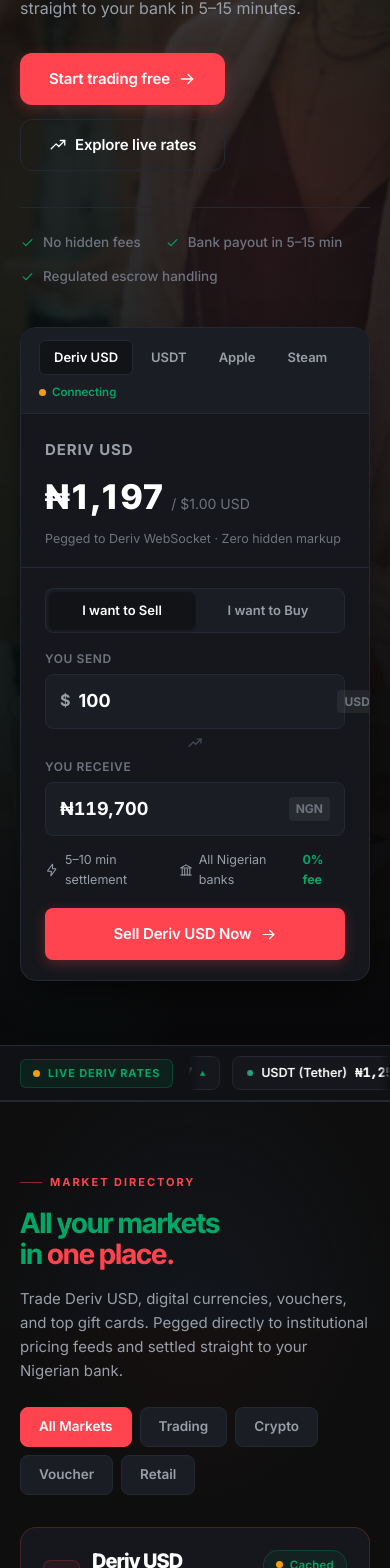
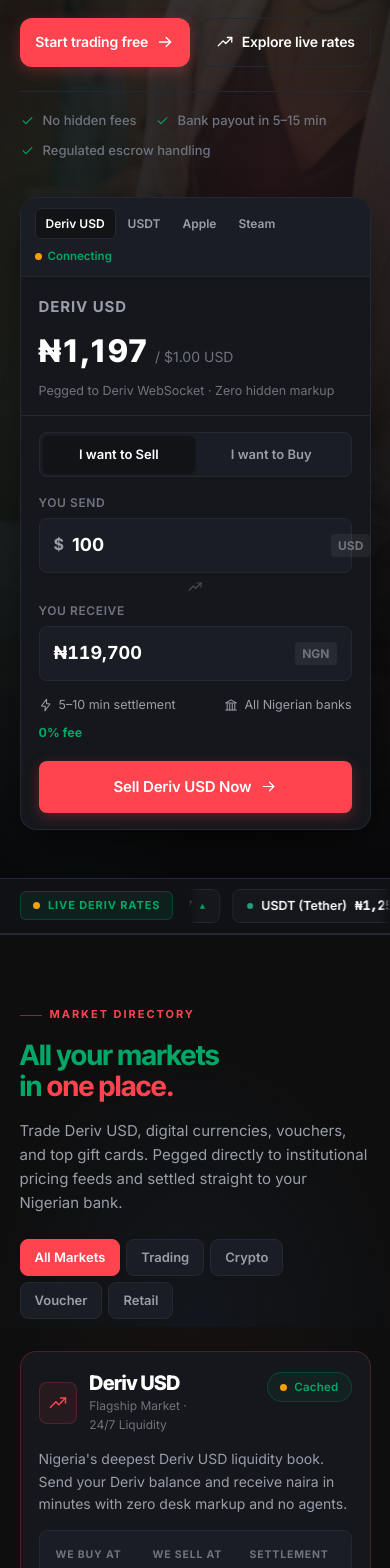
Before and after one commit to karargee/plero-technologies, a Nuxt app: page / in a window 390 px wide. Shown: the part 361-1929 px from the top of the page. Built offline with nearby package versions, Linux system fonts and the light colour scheme; no server answers.

Commit message:
fix: comprehensive mobile view polish across all marketing sections

```diff
--- a/app/assets/css/main.css
+++ b/app/assets/css/main.css
@@ -116,7 +116,7 @@
 /* Below 1024px the nav collapses to hamburger — single row, same height. */
 @media (max-width: 1024px) {
   :root {
-    --nav-h: 68px;
+    --nav-h: 64px;
   }
 }
 
@@ -225,7 +225,7 @@
   width: 100%;
   max-width: 1200px;
   margin-inline: auto;
-  padding-inline: clamp(20px, 5vw, 40px);
+  padding-inline: clamp(16px, 5vw, 40px);
 }
 
 .section {
@@ -236,7 +236,16 @@
 /* Vertical rhythm is generous on desktop and wasteful on a phone. */
 @media (max-width: 720px) {
   .section {
-    padding-block: clamp(48px, 11vw, 68px);
+    padding-block: 48px 56px;
+  }
+  .section-title {
+    font-size: clamp(24px, 7vw, 34px);
+  }
+  .section-lede {
+    font-size: 15px;
+  }
+  .section-head {
+    margin-bottom: 28px;
   }
 }
 
--- a/app/components/marketing/SiteFooter.vue
+++ b/app/components/marketing/SiteFooter.vue
@@ -238,16 +238,43 @@
 @media (max-width: 1024px) {
   .footer-top {
     grid-template-columns: 1fr 1fr;
+    gap: 32px;
   }
   .footer-brand,
   .footer-col--wide {
     grid-column: 1 / -1;
   }
 }
-@media (max-width: 560px) {
+@media (max-width: 640px) {
+  .footer-top {
+    grid-template-columns: 1fr 1fr;
+    gap: 28px 20px;
+  }
+  .footer-brand {
+    grid-column: 1 / -1;
+  }
+  .footer-col--wide {
+    grid-column: 1 / -1;
+  }
+  .footer-desc {
+    max-width: 100%;
+  }
+}
+@media (max-width: 480px) {
+  .footer-top {
+    grid-template-columns: 1fr;
+  }
   .footer-bottom {
     flex-direction: column;
     align-items: flex-start;
+    gap: 12px;
+  }
+  .bottom-links {
+    gap: 14px;
+    flex-wrap: wrap;
+  }
+  .footer-disclosure {
+    font-size: 11.5px;
   }
 }
 </style>
--- a/app/components/marketing/SiteHeader.vue
+++ b/app/components/marketing/SiteHeader.vue
@@ -307,12 +307,12 @@
   right: 0;
   height: calc(100dvh - var(--nav-h));
   z-index: 202;
-  background: #08080a;
-  border-top: 1px solid rgba(255,255,255,0.07);
+  background: #0a0a0c;
+  border-top: 1px solid var(--hairline);
   display: flex;
   flex-direction: column;
-  padding: 20px 24px 40px;
-  gap: 6px;
+  padding: 16px 20px 40px;
+  gap: 4px;
   overflow-y: auto;
 }
 
@@ -320,16 +320,16 @@
   display: flex;
   align-items: center;
   gap: 10px;
-  padding: 14px 16px;
+  padding: 13px 16px;
   border-radius: 12px;
-  background: rgba(20, 184, 146, 0.1);
-  border: 1px solid rgba(20, 184, 146, 0.2);
-  margin-bottom: 8px;
+  background: rgba(0, 167, 103, 0.08);
+  border: 1px solid rgba(0, 167, 103, 0.2);
+  margin-bottom: 10px;
 }
 .drawer-rate-value {
   font-size: 15px;
   font-weight: 700;
-  color: #2fd4c8;
+  color: var(--accent);
   font-variant-numeric: tabular-nums;
   flex: 1;
 }
@@ -338,8 +338,8 @@
   font-weight: 700;
   letter-spacing: 0.12em;
   text-transform: uppercase;
-  color: #14b892;
-  background: rgba(20, 184, 146, 0.15);
+  color: var(--accent);
+  background: rgba(0, 167, 103, 0.12);
   padding: 3px 8px;
   border-radius: 999px;
 }
@@ -354,35 +354,35 @@
   display: flex;
   align-items: center;
   justify-content: space-between;
-  padding: 15px 16px;
-  border-radius: 12px;
-  font-size: 16px;
+  padding: 14px 16px;
+  border-radius: 10px;
+  font-size: 15px;
   font-weight: 600;
-  color: rgba(247, 247, 248, 0.6);
+  color: var(--muted);
   border: 1px solid transparent;
   text-decoration: none;
-  transition: background 0.18s, color 0.18s, border-color 0.18s;
+  transition: background 0.15s, color 0.15s, border-color 0.15s;
 }
 .drawer-link:hover {
-  background: rgba(255,255,255,0.05);
-  color: #f7f7f8;
-  border-color: rgba(255,255,255,0.07);
+  background: rgba(255,255,255,0.04);
+  color: #fff;
+  border-color: var(--hairline);
 }
 .drawer-link--active {
-  background: rgba(111, 107, 242, 0.12);
-  color: #a5a2fb;
-  border-color: rgba(111, 107, 242, 0.22);
+  background: rgba(255, 68, 79, 0.08);
+  color: #fff;
+  border-color: rgba(255, 68, 79, 0.2);
 }
-.drawer-link svg { opacity: 0.3; flex-shrink: 0; }
-.drawer-link--active svg { opacity: 0.6; }
+.drawer-link svg { opacity: 0.25; flex-shrink: 0; }
+.drawer-link--active svg { opacity: 0.5; color: var(--primary); }
 
 .drawer-auth {
   display: flex;
   flex-direction: column;
   gap: 10px;
-  padding-top: 20px;
+  padding-top: 16px;
   margin-top: 8px;
-  border-top: 1px solid rgba(255,255,255,0.07);
+  border-top: 1px solid var(--hairline);
 }
 
 /* Transitions */
--- a/app/components/marketing/sections/BentoShowcase.vue
+++ b/app/components/marketing/sections/BentoShowcase.vue
@@ -303,6 +303,46 @@
     grid-row: auto;
   }
 }
+@media (max-width: 640px) {
+  .tile--hero,
+  .tile--crypto,
+  .tile--speed,
+  .tile--cards,
+  .tile--chart {
+    grid-column: span 12;
+    grid-row: auto;
+  }
+  .tile {
+    padding: 20px 18px;
+    gap: 14px;
+  }
+  .rates {
+    grid-template-columns: repeat(3, 1fr);
+    gap: 8px;
+    padding: 12px;
+  }
+  .rate-value {
+    font-size: 14px;
+  }
+  .cards-grid {
+    grid-template-columns: repeat(2, 1fr);
+  }
+  .category-tabs {
+    gap: 6px;
+  }
+  .cat-pill {
+    padding: 7px 14px;
+    font-size: 13px;
+  }
+  .metric {
+    font-size: 42px;
+  }
+  .tile-foot {
+    flex-direction: column;
+    align-items: flex-start;
+    gap: 10px;
+  }
+}
 
 .tile-top {
   display: flex;
--- a/app/components/marketing/sections/CtaSection.vue
+++ b/app/components/marketing/sections/CtaSection.vue
@@ -72,5 +72,20 @@
 .cta-actions {
   justify-content: center;
   margin-top: 32px;
+  flex-wrap: wrap;
+}
+
+@media (max-width: 480px) {
+  .cta {
+    padding-block: 56px;
+  }
+  .cta-actions {
+    flex-direction: column;
+    width: 100%;
+  }
+  .cta-actions .btn-lg {
+    width: 100%;
+    justify-content: center;
+  }
 }
 </style>
--- a/app/components/marketing/sections/FeaturesSection.vue
+++ b/app/components/marketing/sections/FeaturesSection.vue
@@ -97,9 +97,16 @@
     grid-template-columns: repeat(2, 1fr);
   }
 }
-@media (max-width: 600px) {
+@media (max-width: 560px) {
   .feature-grid {
     grid-template-columns: 1fr;
+    gap: 14px;
+  }
+  .feature-card {
+    padding: 22px 20px;
+  }
+  .feature-icon-wrap {
+    margin-bottom: 14px;
   }
 }
 </style>
--- a/app/components/marketing/sections/HeroSection.vue
+++ b/app/components/marketing/sections/HeroSection.vue
@@ -568,14 +568,60 @@
 @media (max-width: 980px) {
   .hero-inner {
     grid-template-columns: 1fr;
-    gap: 40px;
+    gap: 36px;
+  }
+  .hero {
+    padding-block: clamp(40px, 6vw, 72px) clamp(48px, 7vw, 80px);
   }
 }
 @media (max-width: 640px) {
   .hero-title {
-    font-size: 40px;
+    font-size: clamp(36px, 10vw, 48px);
+  }
+  .hero-lede {
+    font-size: 15px;
+    margin-top: 16px;
+  }
+  .hero-actions {
+    margin-top: 24px;
+    gap: 10px;
+  }
+  .hero-actions .btn-lg {
+    padding: 12px 20px;
+    font-size: 14px;
+    flex: 1;
+    justify-content: center;
+  }
+  .hero-trust {
+    margin-top: 24px;
+    padding-top: 18px;
+    gap: 10px 18px;
+  }
+  .hero-trust li {
+    font-size: 13px;
   }
   .terminal-nav {
+    flex-wrap: wrap;
+    gap: 8px;
+    padding: 10px 14px;
+  }
+  .terminal-tabs {
+    gap: 2px;
+  }
+  .terminal-tab {
+    padding: 5px 10px;
+    font-size: 12px;
+  }
+  .terminal-rate {
+    font-size: clamp(28px, 8vw, 38px);
+  }
+  .terminal-quote {
+    padding: 18px 18px 14px;
+  }
+  .terminal-calc {
+    padding: 16px 18px;
+  }
+  .terminal-meta-row {
     flex-wrap: wrap;
     gap: 8px;
   }
--- a/app/components/marketing/sections/StepsSection.vue
+++ b/app/components/marketing/sections/StepsSection.vue
@@ -112,7 +112,10 @@
 @media (max-width: 860px) {
   .steps-grid {
     grid-template-columns: 1fr;
-    gap: 16px;
+    gap: 14px;
+  }
+  .step-card {
+    padding: 24px 20px;
   }
 }
 </style>
--- a/app/pages/index.vue
+++ b/app/pages/index.vue
@@ -67,7 +67,7 @@
 
 <style scoped>
 .terminal-section {
-  padding-block: clamp(56px, 7vw, 96px);
+  padding-block: clamp(48px, 7vw, 96px);
   border-top: 1px solid var(--hairline);
   background: var(--bg-alt);
 }
@@ -78,5 +78,14 @@
 
 .terminal-container {
   margin-top: 28px;
+  overflow: hidden;
+  border-radius: var(--r-xl);
+}
+
+@media (max-width: 640px) {
+  .terminal-container {
+    margin-top: 20px;
+    border-radius: var(--r-lg);
+  }
 }
 </style>
```
